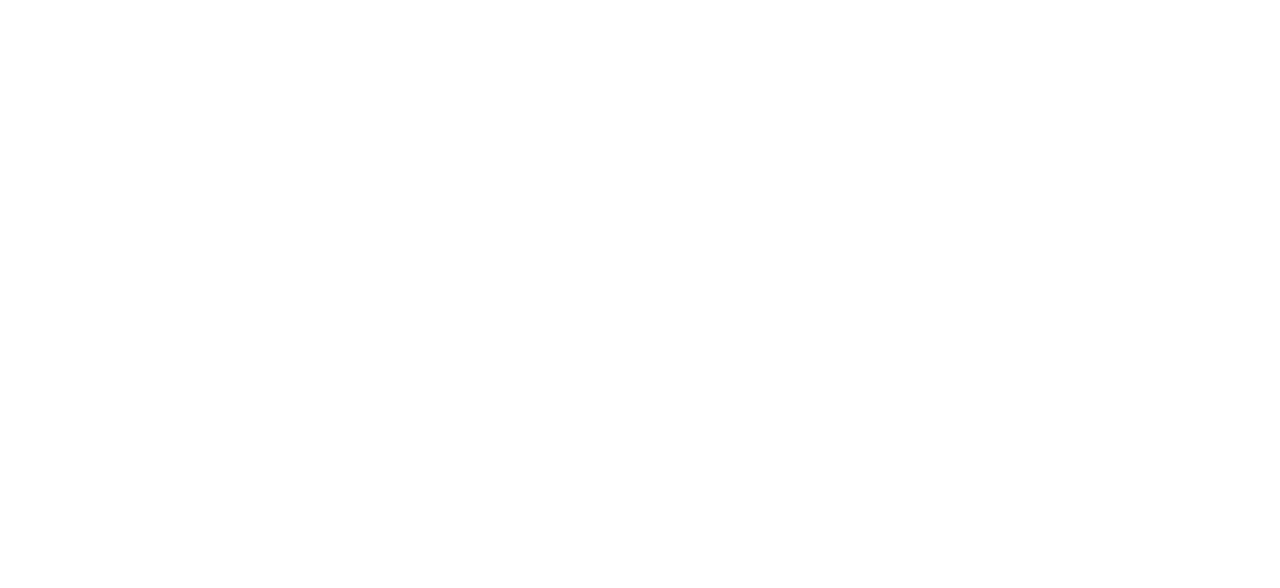
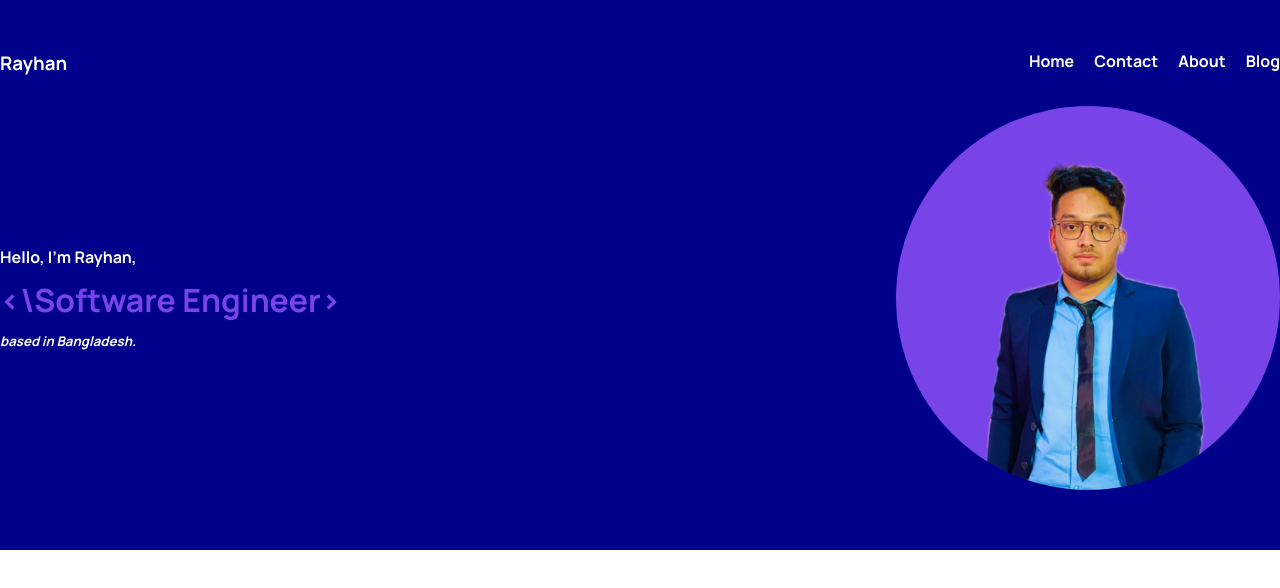
Before and after one commit to SajmulHossain/rayhan-s-portfolio, a plain HTML site: page index.html in a window 1280 px wide. Drawn offline with Linux system fonts and the light colour scheme.

Commit message:
header section done

```diff
--- a/index.html
+++ b/index.html
@@ -1,12 +1,41 @@
 <!DOCTYPE html>
 <html lang="en">
-<head>
-    <meta charset="UTF-8">
-    <meta name="viewport" content="width=device-width, initial-scale=1.0">
+  <head>
+    <meta charset="UTF-8" />
+    <meta name="viewport" content="width=device-width, initial-scale=1.0" />
     <title>Rayhan</title>
-    <link rel="stylesheet" href="style.css">
-</head>
-<body>
+    <link rel="stylesheet" href="style.css" />
+  </head>
+  <body>
+    <header>
+      <div class="nav-container">
+        <div class="logo">
+          <h3>Rayhan</h3>
+        </div>
 
-</body>
+        <nav>
+          <ul>
+            <li><a href="#">Home</a></li>
+            <li><a href="#">Contact</a></li>
+            <li><a href="#">About</a></li>
+            <li><a href="#">Blog</a></li>
+          </ul>
+        </nav>
+      </div>
+
+      <div class="banner">
+        <div class="text">
+          <h4>Hello, I'm Rayhan,</h4>
+          <h1><\Software Engineer></h1>
+          <h5><i>based in Bangladesh.</i></h5>
+        </div>
+
+        <div class="banner-photo">
+            <img src="images/rayhan.png" alt="">
+        </div>
+      </div>
+    </header>
+    <main></main>
+    <footer></footer>
+  </body>
 </html>
--- a/style.css
+++ b/style.css
@@ -0,0 +1,76 @@
+@import url('https://fonts.googleapis.com/css2?family=Manrope:wght@200..800&display=swap');
+
+:root {
+    --main-color: #7844e9;
+}
+
+* {
+    margin: 0;
+    padding: 0;
+    box-sizing: border-box;
+    font-family: "Manrope", system-ui;
+}
+
+header {
+    background-color: darkblue;
+    padding: 30px 0;
+    color: white;
+}
+
+header .nav-container {
+    display: flex;
+    justify-content: space-between;
+    width: 100%;
+    max-width: 1280px;
+    margin: 20px auto;
+}
+
+header nav ul {
+    display: flex;
+    gap: 20px;
+    list-style-type: none;
+}
+
+header nav ul a {
+    text-decoration: none;
+    color: white;
+    font-weight: bold;
+}
+
+.banner {
+    display: flex;
+    justify-content: space-between;
+    width: 100%;
+    max-width: 1280px;
+    margin: 30px auto;
+}
+
+.banner .text,
+.banner .banner-photo {
+    width: 50%;
+}
+
+img {
+    width: 100%;
+}
+
+.banner .text {
+    display: flex;
+    flex-direction: column;
+    justify-content: center;
+}
+
+.banner .text h1 {
+    margin: 10px 0;
+    color: var(--main-color);
+}
+
+.banner-photo {
+    display: flex;
+    justify-content: end;
+}
+
+.banner-photo img {
+    width: 60%;
+    border-radius: 50%;
+}
```
Also changed, not shown: images/rayhan.png (added).
